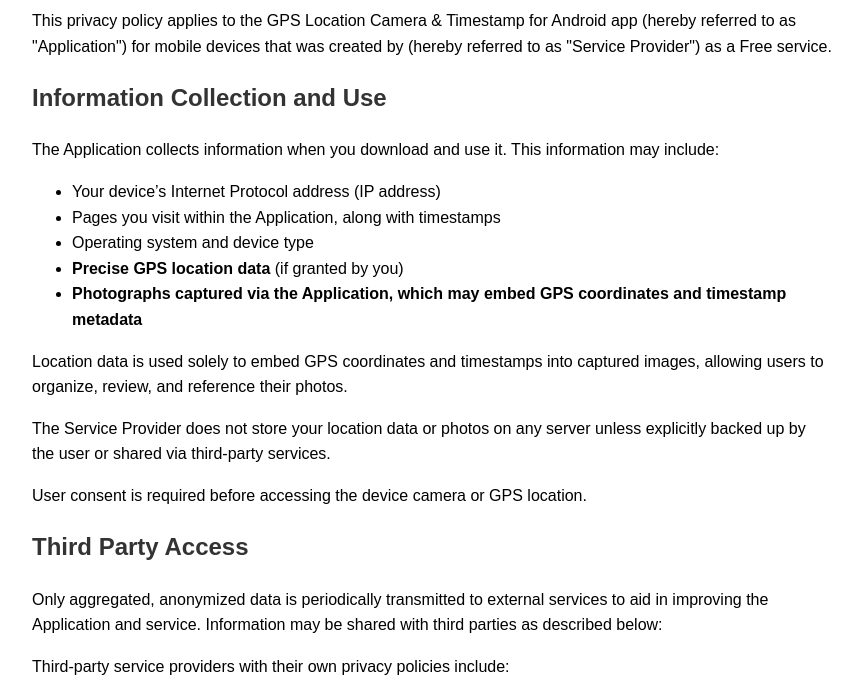
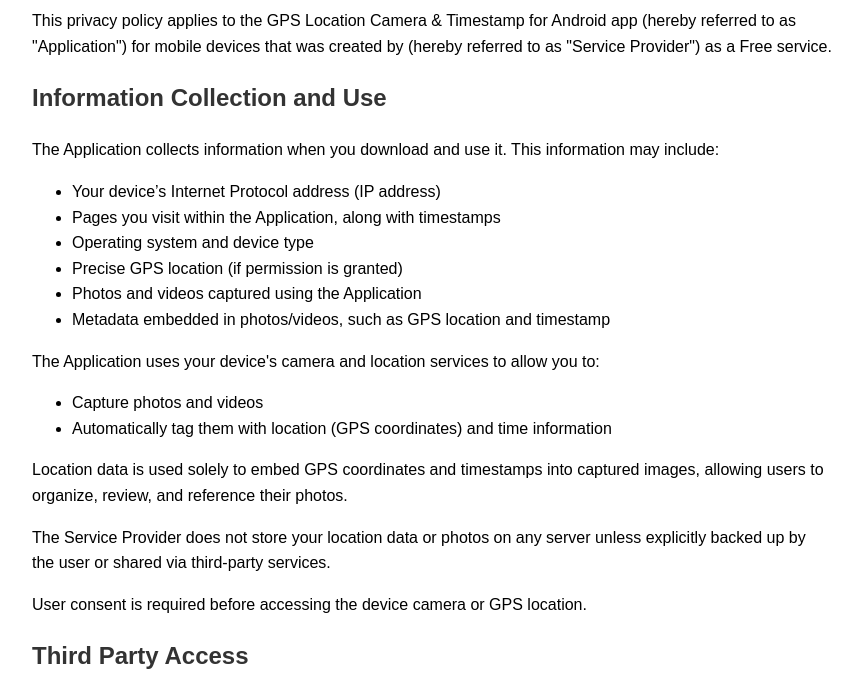
Before and after one commit to Travisdejohnminor/policy-site, a plain HTML site: page index.html in a window 1280 px wide. Shown: the part 106-799 px from the top of the page, without its empty margins (208-1070 px from the left). Drawn offline with Linux system fonts and the light colour scheme.

Commit message:
Update index.html

```diff
--- a/index.html
+++ b/index.html
@@ -20,9 +20,15 @@
         <li>Your device’s Internet Protocol address (IP address)</li>
         <li>Pages you visit within the Application, along with timestamps</li>
         <li>Operating system and device type</li>
-        <li><strong>Precise GPS location data</strong> (if granted by you)</li>
-        <li><strong>Photographs captured via the Application, which may embed GPS coordinates and timestamp metadata</strong></li>
+          <li>Precise GPS location (if permission is granted)</li>
+    <li>Photos and videos captured using the Application</li>
+    <li>Metadata embedded in photos/videos, such as GPS location and timestamp</li>
     </ul>
+    <p>The Application uses your device's camera and location services to allow you to:</p>
+<ul>
+    <li>Capture photos and videos</li>
+    <li>Automatically tag them with location (GPS coordinates) and time information</li>
+</ul>
      <p>Location data is used solely to embed GPS coordinates and timestamps into captured images, allowing users to organize, review, and reference their photos.</p>
     <p>The Service Provider does not store your location data or photos on any server unless explicitly backed up by the user or shared via third-party services.</p>
     <p>User consent is required before accessing the device camera or GPS location.</p>
```
